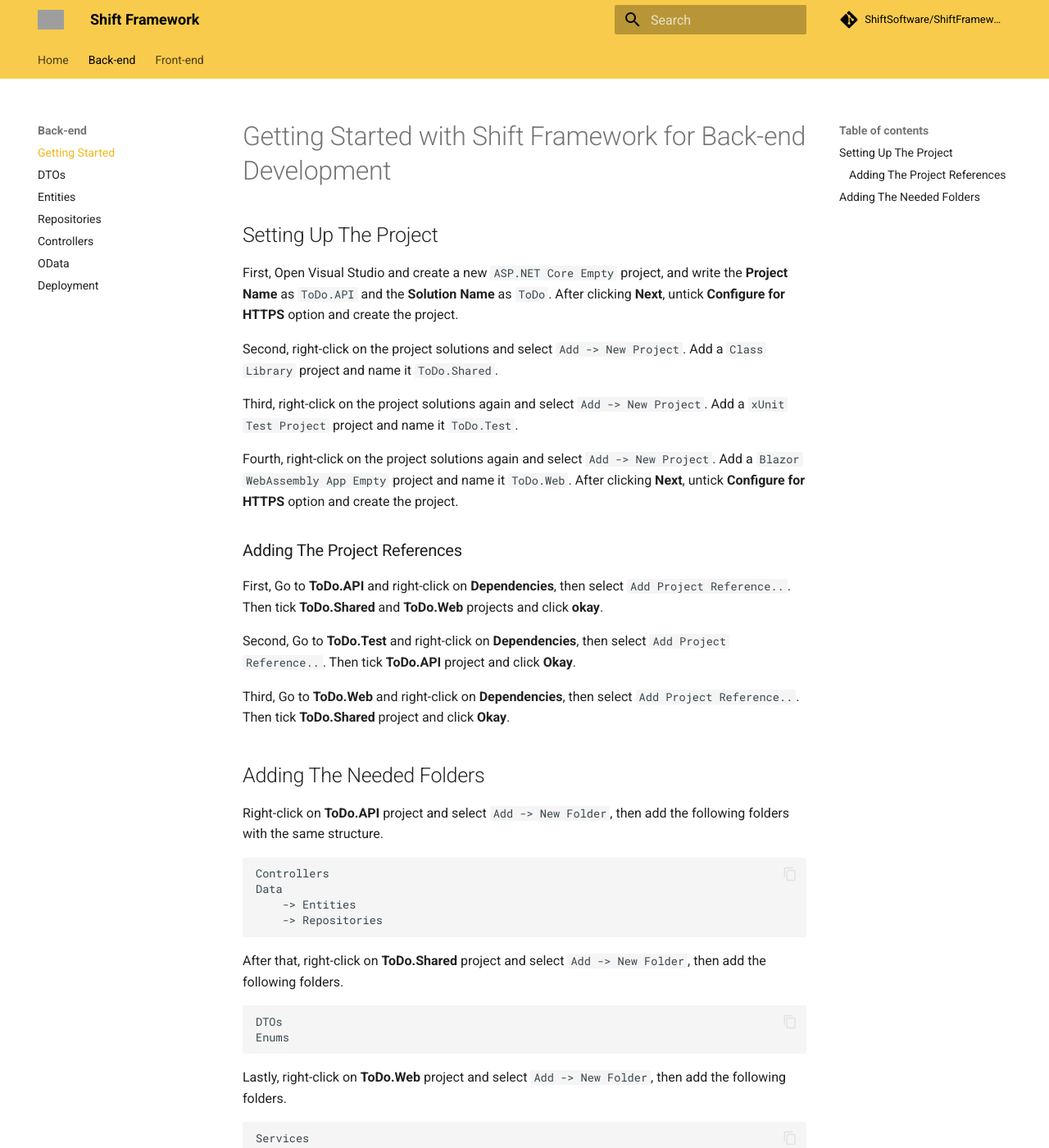
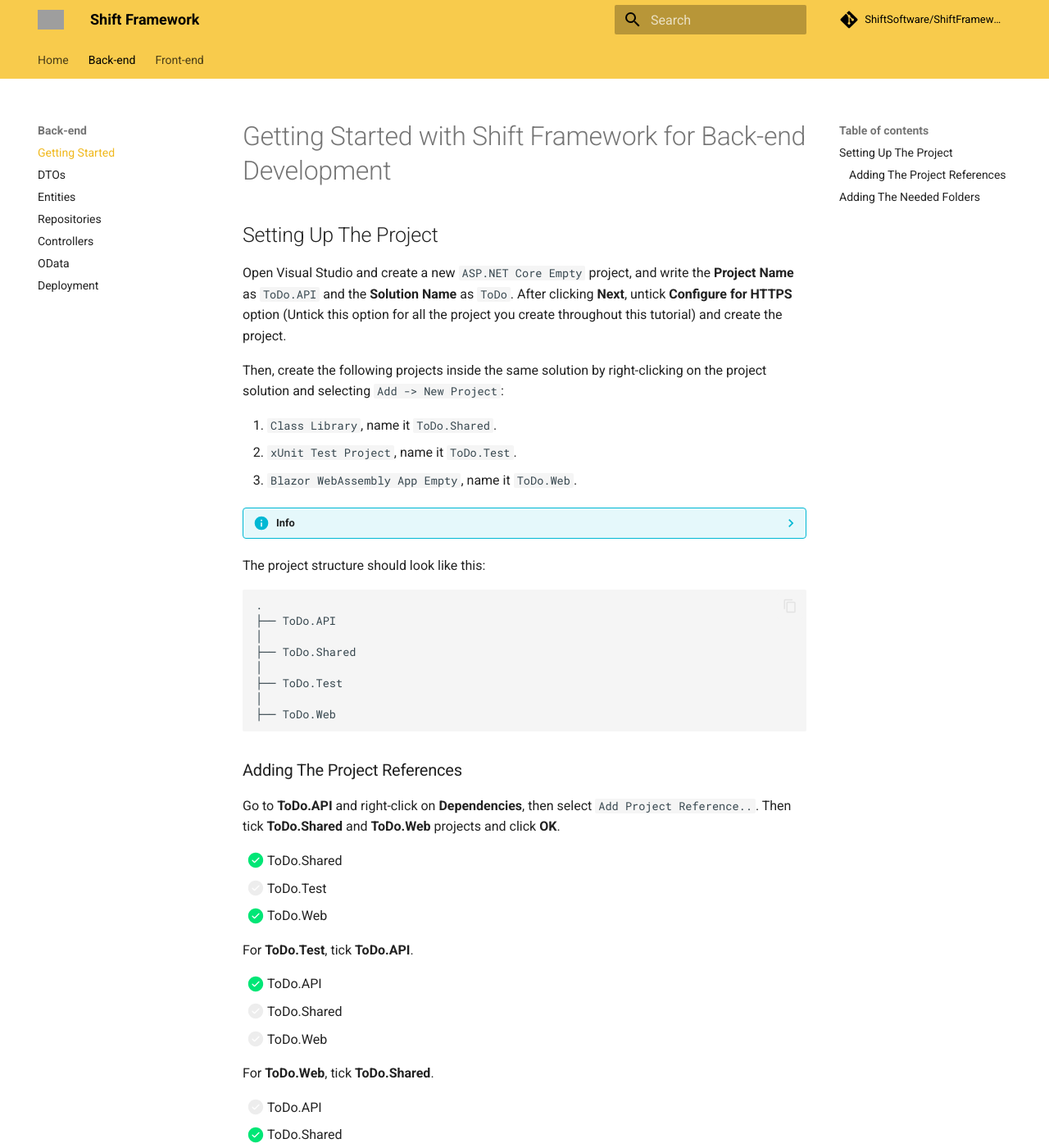
Before and after one commit to ShiftSoftware/ShiftFrameworkWebsite, an MkDocs documentation site: the page built from docs/back-end/getting-started.md, in a window 1280 px wide and 1400 px high. Shown: the whole window at 82% size. Built offline with MkDocs 1.6.1 and Material for MkDocs 9.7.7, drawn with Linux system fonts in a browser that asks for light colours; comment, search, counter and statistics services are not loaded; some of the changed text lies outside the part shown; grey boxes are pictures that could not be loaded.

Commit message:
Add File Structure And Checklist To getting-started.md

````diff
--- a/docs/back-end/getting-started.md
+++ b/docs/back-end/getting-started.md
@@ -2,43 +2,117 @@
 
 ## Setting Up The Project
 
-First, Open Visual Studio and create a new ``ASP.NET Core Empty`` project, and write the **Project Name** as ``ToDo.API`` and the **Solution Name** as ``ToDo``. After clicking **Next**, untick **Configure for HTTPS** option and create the project.
+Open Visual Studio and create a new ``ASP.NET Core Empty`` project, and write the **Project Name** as ``ToDo.API`` and the **Solution Name** as ``ToDo``. After clicking **Next**, untick **Configure for HTTPS** option (Untick this option for all the project you create throughout this tutorial) and create the project.
 
-Second, right-click on the project solutions and select ``Add -> New Project``. Add a ``Class Library`` project and name it ``ToDo.Shared``.
+Then, create the following projects inside the same solution by right-clicking on the project solution and selecting ``Add -> New Project``:
 
-Third, right-click on the project solutions again and select ``Add -> New Project``. Add a ``xUnit Test Project`` project and name it ``ToDo.Test``.
+1. ``Class Library``, name it ``ToDo.Shared``.
+2. ``xUnit Test Project``, name it ``ToDo.Test``.
+3. ``Blazor WebAssembly App Empty``, name it ``ToDo.Web``.
 
-Fourth, right-click on the project solutions again and select ``Add -> New Project``. Add a ``Blazor WebAssembly App Empty`` project and name it ``ToDo.Web``. After clicking **Next**, untick **Configure for HTTPS** option and create the project.
+??? info
+
+    If you want to know how to create the rest of the projects, please follow the following steps:
+
+    1. right-click on the project solutions and select ``Add -> New Project``. Add a ``Class Library`` project and name it ``ToDo.Shared``.
+
+    2. right-click on the project solutions again and select ``Add -> New Project``. Add a ``xUnit Test Project`` project and name it ``ToDo.Test``.
+
+    3. right-click on the project solutions again and select ``Add -> New Project``. Add a ``Blazor WebAssembly App Empty`` project and name it ``ToDo.Web``. After clicking **Next**, untick **Configure for HTTPS** option and create the project.
+
+The project structure should look like this:
+
+```
+.
+├── ToDo.API
+│
+├── ToDo.Shared
+│
+├── ToDo.Test
+│
+├── ToDo.Web
+```
 
 ### Adding The Project References
 
-First, Go to **ToDo.API** and right-click on **Dependencies**, then select ``Add Project Reference..``. Then tick **ToDo.Shared** and **ToDo.Web** projects and click **okay**.
+Go to **ToDo.API** and right-click on **Dependencies**, then select ``Add Project Reference..``. Then tick **ToDo.Shared** and **ToDo.Web** projects and click **OK**.
 
-Second, Go to **ToDo.Test** and right-click on **Dependencies**, then select ``Add Project Reference..``. Then tick **ToDo.API** project and click **Okay**.
+- [x] ToDo.Shared
+- [ ] ToDo.Test
+- [x] ToDo.Web
 
-Third, Go to **ToDo.Web** and right-click on **Dependencies**, then select ``Add Project Reference..``. Then tick **ToDo.Shared** project and click **Okay**.
+For **ToDo.Test**, tick **ToDo.API**.
+
+- [x] ToDo.API
+- [ ] ToDo.Shared
+- [ ] ToDo.Web
+
+For **ToDo.Web**, tick **ToDo.Shared**.
+
+- [ ] ToDo.API
+- [x] ToDo.Shared
+- [ ] ToDo.Test
 
 ## Adding The Needed Folders
 
-Right-click on **ToDo.API** project and select ``Add -> New Folder``, then add the following folders with the same structure.
+Right-click on **ToDo.API** project and select ``Add -> New Folder``, then add the following folders:
 
-```
-Controllers
-Data
-    -> Entities
-    -> Repositories
+``` hl_lines="6-9"
+.
+├── ToDo.API
+│   ├── Connected Services
+│   ├── Dependencies
+│   ├── Properties
+│   ├── Controllers
+│   ├── Data
+│   │   ├── Entities
+│   │   ├── Repositories
+│   ├── appsettings.json
+│   ├── Program.cs
+│
+├── ToDo.Shared
+│
+├── ToDo.Test
+│
+├── ToDo.Web
 ```
 
-After that, right-click on **ToDo.Shared** project and select `` Add -> New Folder``, then add the following folders.
+Inside **ToDo.Shared** add the following folders:
 
-```
-DTOs
-Enums
+``` hl_lines="6-7"
+.
+├── ToDo.API
+│
+├── ToDo.Shared
+│   ├── Dependencies
+│   ├── DTOs
+│   ├── Enums
+│
+├── ToDo.Test
+│
+├── ToDo.Web
 ```
 
-Lastly, right-click on **ToDo.Web** project and select `` Add -> New Folder``, then add the following folders.
+Inside **ToDo.Web** add the following folders:
 
+``` hl_lines="14-15"
+.
+├── ToDo.API
+│
+├── ToDo.Shared
+│
+├── ToDo.Test
+│
+├── ToDo.Web
+│   ├── Connected Services
+│   ├── Dependencies
+│   ├── Properties
+│   ├── wwwroot
+│   ├── Pages
+│   ├── Services
+│   ├── Shared
+│   ├── _Imports.razor
+│   ├── App.razor
+│   ├── MainLayout.razor
+│   ├── Program.cs
 ```
-Services
-Shared
-```
--- a/mkdocs.yml
+++ b/mkdocs.yml
@@ -61,3 +61,6 @@
   - pymdownx.inlinehilite
   - pymdownx.snippets
   - pymdownx.superfences
+  - def_list
+  - pymdownx.tasklist:
+      custom_checkbox: true
````
